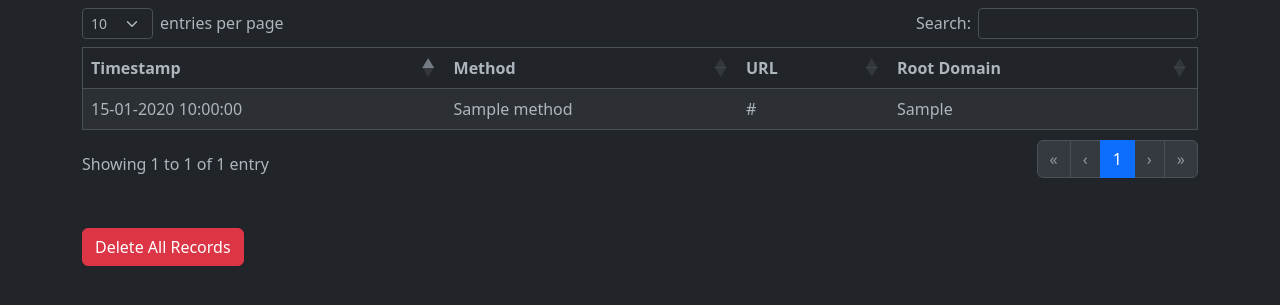
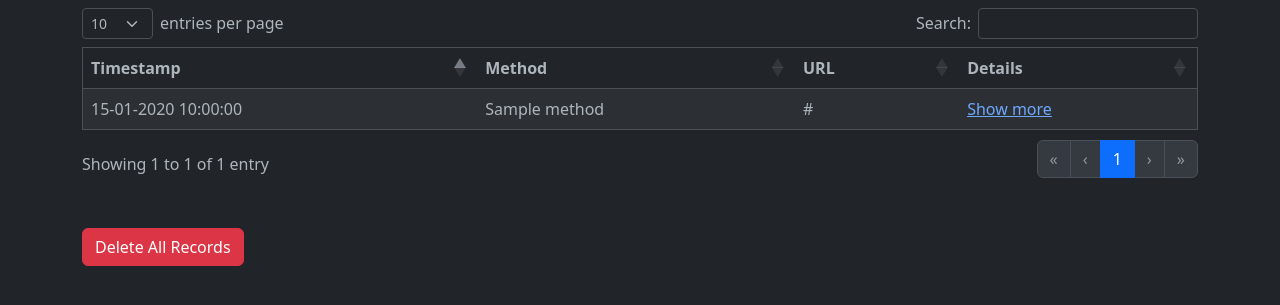
Before and after one commit to ghostersk/catchall-webbrowsing, a Flask app: template templates/records.html in a window 1280 px wide. Shown: the top 305 px of the page. Run offline with Flask 3, Linux system fonts and the light colour scheme; the template is opened without the code that fills it: most values are stand-ins (such as "Sample title", 1, 10 or a date in 2020); some libraries are stand-ins or nearby versions.

Commit message:
Update records.html add more details to results

```diff
--- a/templates/records.html
+++ b/templates/records.html
@@ -25,7 +25,7 @@
             <th>Timestamp</th>
             <th>Method</th>
             <th>URL</th>
-            <th>Root Domain</th>
+            <th>Details</th>
         </tr>
         </thead>
         <tbody>
@@ -35,7 +35,7 @@
             <td>{{log.timestamp.strftime('%d-%m-%Y %H:%M:%S')}}</td>
             <td>{{log.method}}</td>
             <td>{{log.url}}</td>
-            <td>{{log.root_domain}}</td>
+            <td><a href="{{ url_for('webblocker' ,id=log.id) }}">Show more</a></td>
         </tr>
         {% endfor %}
         </tbody>
```
